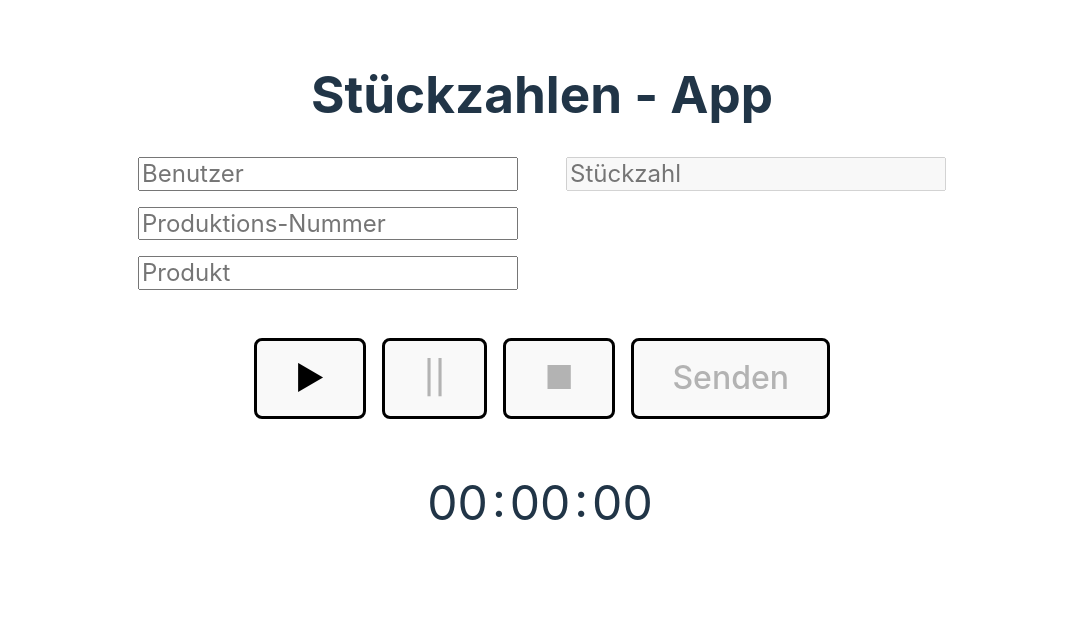
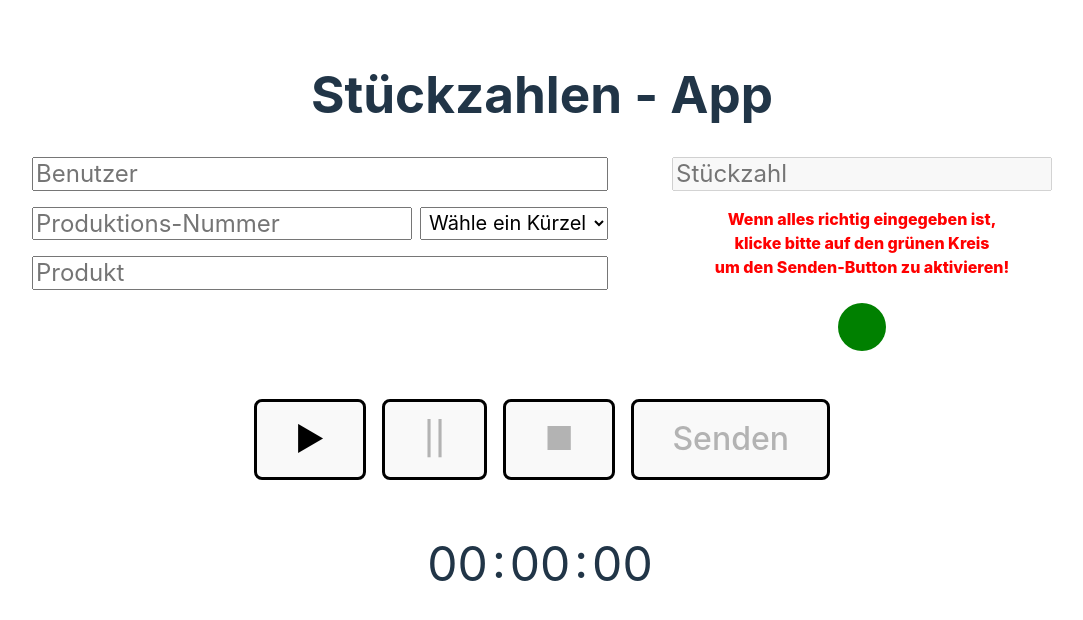
Before and after one commit to sadeg-akbarian/stueckzahlen-app, a Vue app: page / in a window 1280 px wide. Shown: the top 620 px of the page, without its empty margins (98-1181 px from the left). Built offline with nearby package versions, Linux system fonts and the light colour scheme.

Commit message:
feat: green circle, all send-functionalities, final send-container and localStorage implemented

```diff
--- a/src/components/HelloWorld.vue
+++ b/src/components/HelloWorld.vue
@@ -4,10 +4,12 @@ export default {
     return {
       benutzerName: "",
       produktionsNummer: "",
+      Kuerzel: "Wähle ein Kürzel",
       produkt: "",
       dieStückzahl: "",
       inputBenutzer: false,
       inputProdNummer: false,
+      inputKuerzel: false,
       inputProdukt: false,
       inputStückzahl: false,
       valideStückzahl: false,
@@ -21,6 +23,7 @@ export default {
       allInputsFilled: false,
       intervallRunning: null,
       wasItStopped: false,
+      displayFinalArea: "none",
     };
   },
   methods: {
@@ -40,11 +43,16 @@ export default {
             "Die Produktionsnummer muss genau 5-stellig sein und darf nur Zahlen/Ziffern enthalten!"
           );
         } else {
+          if (this.Kuerzel === "Wähle ein Kürzel") {
+            this.inputKuerzel = true;
+            this.allInputsFilled = false;
+          } else {
             if (this.produkt === "") {
               this.inputProdukt = true;
               this.allInputsFilled = false;
             } else {
               this.allInputsFilled = true;
+            }
           }
         }
       }
@@ -111,7 +119,7 @@ export default {
         }
       }
     },
-    activateSendButton() {
+    validateAchievedNumbers() {
       console.log(this.dieStückzahl);
       const regex = /^\d+$/;
       if (this.dieStückzahl === "") {
@@ -119,7 +127,7 @@ export default {
         this.valideStückzahl = false;
       }
       if (regex.test(this.dieStückzahl) === false && this.dieStückzahl !== "") {
-        alert("Bitte gebe nur Zahlen/Ziffern ein!!!");
+        alert("Bitte gebe nur Zahlen/Ziffern für die Stückzahl ein!!!");
         this.inputStückzahl = true;
       } else if (
         regex.test(this.dieStückzahl) === true &&
@@ -127,8 +135,67 @@ export default {
         this.allInputsFilled === true
       ) {
         this.valideStückzahl = true;
+      }
+    },
+    deleteEverything() {
+      this.benutzerName = "";
+      this.produktionsNummer = "";
+      this.Kuerzel = "Wähle ein Kürzel";
+      this.produkt = "";
+      this.dieStückzahl = "";
+      this.inputBenutzer = false;
+      this.inputProdNummer = false;
+      this.inputKuerzel = false;
+      this.inputProdukt = false;
+      this.inputStückzahl = false;
+      this.valideStückzahl = false;
+      this.theSeconds = "00";
+      this.theMinutes = "00";
+      this.theHours = "00";
+      this.playActive = false;
+      this.haltActive = true;
+      this.stopActive = true;
+      this.sendActive = true;
+      this.allInputsFilled = false;
+      this.intervallRunning = null;
+      this.wasItStopped = false;
+      this.displayFinalArea = "none";
+    },
+    activateSendButton() {
+      if (this.valideStückzahl === true && this.allInputsFilled === true) {
         this.sendActive = false;
+      } else {
+        alert("Bitte überprüfe nochmal alle Eingaben!");
       }
+    },
+    sendTheData() {
+      function createUniqueId() {
+        const dateString = Date.now().toString(36);
+        const randomness = Math.random().toString(36).substring(2);
+        return dateString + randomness;
+      }
+      const uniqueId = createUniqueId();
+      const quantityNote = {
+        user: this.benutzerName,
+        productionNumber: this.produktionsNummer,
+        abbreviation: this.Kuerzel,
+        time: this.theHours + ":" + this.theMinutes + ":" + this.theSeconds,
+        quantity: this.dieStückzahl,
+        id: uniqueId,
+      };
+      let quantityNotesArchiv = JSON.parse(
+        localStorage.getItem("Quantity Notes")
+      );
+      if (quantityNotesArchiv === null) {
+        quantityNotesArchiv = [];
+      }
+      quantityNotesArchiv.push(quantityNote);
+      localStorage.setItem(
+        "Quantity Notes",
+        JSON.stringify(quantityNotesArchiv)
+      );
+      this.displayFinalArea = "none";
+      this.deleteEverything();
     },
   },
   props: {
@@ -148,7 +215,9 @@ export default {
           v-model.trim="benutzerName"
           :class="{ 'input-alert': inputBenutzer }"
           @click="inputBenutzer = false"
+          @blur=""
         />
+        <div class="fuerProdNummer">
           <input
             type="text"
             placeholder="Produktions-Nummer"
@@ -156,6 +225,19 @@ export default {
             :class="{ 'input-alert': inputProdNummer }"
             @click="inputProdNummer = false"
           />
+          <select
+            v-model="Kuerzel"
+            :class="{ 'input-alert': inputKuerzel }"
+            @click="inputKuerzel = false"
+          >
+            <option disabled selected>Wähle ein Kürzel</option>
+            <option value="KH1">KH1</option>
+            <option value="USB">USB</option>
+            <option value="DRS">DRS</option>
+            <option value="CD1">CD1</option>
+            <option value="DV1">DV1</option>
+          </select>
+        </div>
         <input
           type="text"
           placeholder="Produkt"
@@ -164,6 +246,7 @@ export default {
           @click="inputProdukt = false"
         />
       </div>
+      <div class="after-programm-stoped">
         <input
           type="text"
           placeholder="Stückzahl"
@@ -171,9 +254,16 @@ export default {
           :disabled="!this.wasItStopped"
           :class="{ 'input-alert': inputStückzahl }"
           @click="inputStückzahl = false"
-        @blur="activateSendButton()"
+          @blur="validateAchievedNumbers()"
           @keyup="this.sendActive = true"
         />
+        <div class="explanationForSendenButton">
+          Wenn alles richtig eingegeben ist, <br />
+          klicke bitte auf den grünen Kreis <br />
+          um den Senden-Button zu aktivieren!
+        </div>
+        <div class="green-circle" @click="activateSendButton()"></div>
+      </div>
     </div>
     <div class="button-area">
       <button
@@ -207,7 +297,13 @@ export default {
       >
         ■
       </button>
-      <button type="button" :disabled="sendActive">Senden</button>
+      <button
+        type="button"
+        :disabled="sendActive"
+        @click="displayFinalArea = 'block'"
+      >
+        Senden
+      </button>
     </div>
     <div class="time-area">
       <p>
@@ -216,17 +312,47 @@ export default {
         ><span class="colon">:</span><span>{{ theSeconds }}</span>
       </p>
     </div>
+    <div class="final-question-area" :style="{ display: displayFinalArea }">
+      <p>
+        Hast du alle Eingaben nochmal überpüft? <br />
+        Willst du die Daten wirklich abschicken?
+      </p>
+      <button
+        type="button"
+        class="final-buttons"
+        @click="displayFinalArea = 'none'"
+      >
+        Nein
+      </button>
+      <button type="button" class="final-buttons" @click="sendTheData()">
+        Ja
+      </button>
+    </div>
   </div>
 </template>
 
 <style scoped>
+.whole-area {
+  position: relative;
+}
+
 .input-area {
   display: flex;
-  gap: 3rem;
+  gap: 4rem;
+}
+
+.fuerProdNummer {
+  display: flex;
 }
 
 input {
   font-size: 1.5rem;
+}
+
+select {
+  margin-left: 0.5rem;
+  padding-inline: 0.25rem;
+  font-size: 1.25rem;
 }
 
 .input-alert {
@@ -239,8 +365,24 @@ input {
   gap: 1rem;
 }
 
-.input-area > input {
-  height: fit-content;
+.after-programm-stoped {
+  display: flex;
+  flex-direction: column;
+  align-items: center;
+}
+
+.explanationForSendenButton {
+  margin-top: 1rem;
+  font-weight: 800;
+  color: red;
+}
+
+.green-circle {
+  width: 3rem;
+  height: 3rem;
+  background-color: green;
+  border-radius: 50%;
+  margin-top: 1.5rem;
 }
 
 .button-area {
@@ -269,4 +411,17 @@ span {
   position: relative;
   top: -3px;
 }
+
+.final-question-area {
+  border: 1rem solid rgb(160, 28, 160);
+  padding-inline: 4rem;
+  padding-bottom: 4rem;
+  background-color: blue;
+  color: white;
+  position: absolute;
+  width: 100%;
+  height: 100%;
+  top: 5vw;
+  left: -7.5vw;
+}
 </style>
```
Lines whose indentation alone changed are shown as unchanged.
